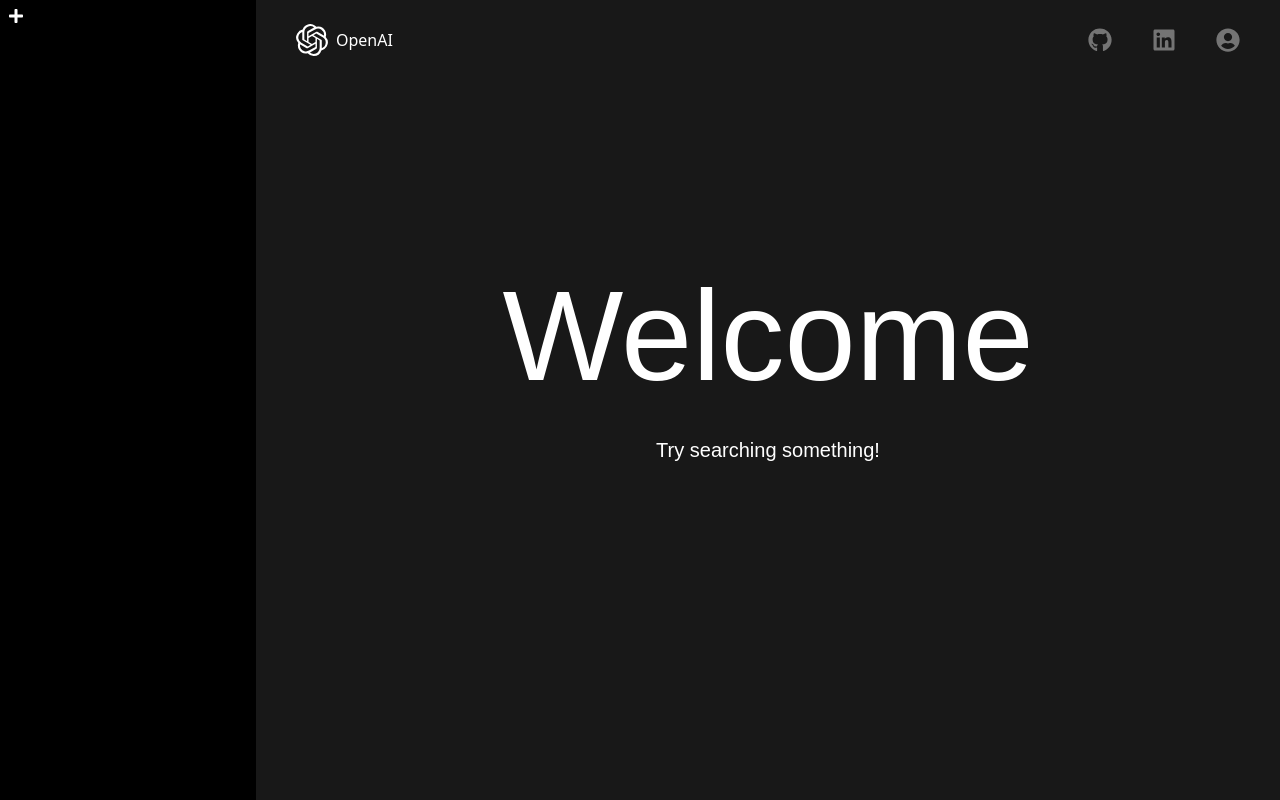
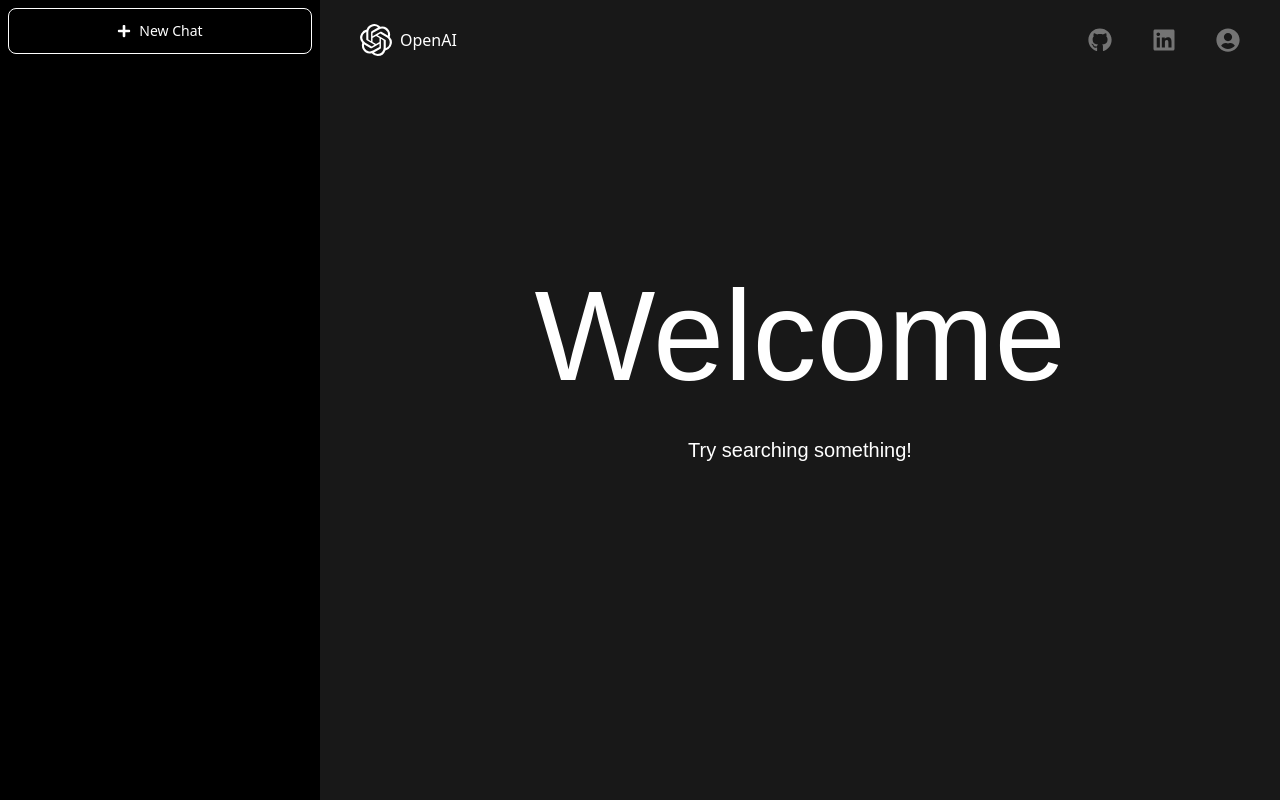
Before and after one commit to AayushDev-02/OpenAI-messenger, a Next.js app: page / in a window 1280 px wide. Built offline with nearby package versions, Linux system fonts and the light colour scheme; no server answers.

Commit message:
Added session from next auth

```diff
--- a/app/layout.tsx
+++ b/app/layout.tsx
@@ -1,24 +1,34 @@
+import { SessionProvider } from '../components/SessionProvider'
 import Sidebar from '../components/Sidebar'
+import { getServerSession } from "next-auth/next"
 import '../styles/globals.css'
+import { authOptions } from '../pages/api/auth/[...nextauth]'
 
-export default function RootLayout({
+export default async function RootLayout({
   children,
 }: {
   children: React.ReactNode
 }) {
+
+  const session = await getServerSession(authOptions)
+
   return (
     <html>
       <head />
       <body>
-        <div className='flex'>
+        <SessionProvider session={session}>
+          <div className='flex'>
 
-          {/* Sidebar */}
-          <Sidebar/>
-          {/* Client Provider -Thinking Notification */}
+            <div className='max-w-xs h-screen overflow-y-auto md:min-w-[20rem]'>
+              {/* Sidebar */}
+              <Sidebar />
+            </div>
+            {/* Client Provider -Thinking Notification */}
 
-          <div className='bg-[#181818] flex-1' >{children}</div>
+            <div className='bg-[#181818] flex-1' >{children}</div>
 
-        </div>
+          </div>
+        </SessionProvider>
       </body>
     </html>
   )
--- a/components/Newchat.tsx
+++ b/components/Newchat.tsx
@@ -2,8 +2,9 @@ import { FaPlus } from "react-icons/fa"
 
 function Newchat() {
   return (
-    <div className="text-white">
-      <FaPlus/>
+    <div className="text-white border border-white chatRow">
+        <FaPlus/>
+        <p>New Chat</p>
     </div>
   )
 }
--- /dev/null
+++ b/components/SessionProvider.tsx
@@ -0,0 +1,16 @@
+'use client'
+import { Session } from "next-auth"
+import {SessionProvider as Provider} from "next-auth/react"
+
+type Props ={
+    children: React.ReactNode;
+    session: Session | null;
+}
+
+export function SessionProvider({children, session}: Props){
+    return (
+        <Provider>
+            {children}
+        </Provider>
+    );
+}
--- a/components/Sidebar.tsx
+++ b/components/Sidebar.tsx
@@ -3,7 +3,7 @@ import Newchat from './Newchat'
 
 function Sidebar() {
   return (
-    <div className='p-2 flex flex-col h-screen w-1/5 bg-black'>
+    <div className='p-2 flex flex-col h-screen bg-black'>
       {/* <h1>Side bar goes here</h1> */}
 
       <div className='flex-1'>
--- a/package.json
+++ b/package.json
@@ -7,7 +7,10 @@
   },
   "dependencies": {
     "@heroicons/react": "^2.0.15",
+    "dotenv-webpack": "^2.0.0",
+    "env-variable": "^0.0.6",
     "next": "latest",
+    "next-auth": "^4.22.0",
     "react": "18.2.0",
     "react-dom": "18.2.0",
     "react-icons": "^4.7.1"
--- /dev/null
+++ b/pages/api/auth/[...nextauth].ts
@@ -0,0 +1,15 @@
+import NextAuth from "next-auth"
+import GoogleProvider from "next-auth/providers/google"
+
+export const authOptions = {
+  // Configure one or more authentication providers
+  providers: [
+    GoogleProvider({
+      clientId: process.env.GOOGLE_ID!,
+      clientSecret: process.env.GOOGLE_SECRET!,
+    }),
+    // ...add more providers here
+  ],
+}
+
+export default NextAuth(authOptions)
--- a/styles/globals.css
+++ b/styles/globals.css
@@ -6,3 +6,9 @@
 .card-border{
     @apply absolute p-10 w-full  -inset-1 group-hover:bg-gradient-to-r to-violet-600 from-pink-600 rounded-lg blur opacity-75 transition duration-500 group-hover:animate-tilt
 }
+
+@layer components {
+    .chatRow {
+        @apply rounded-lg px-5 py-3 text-sm flex items-center justify-center space-x-2 hover:bg-gray-700/70 cursor-pointer text-white transition-all duration-200 ease-out
+    }
+}
```
Also changed, not shown: 2 other files (tests, documents, lock files or other folders).
